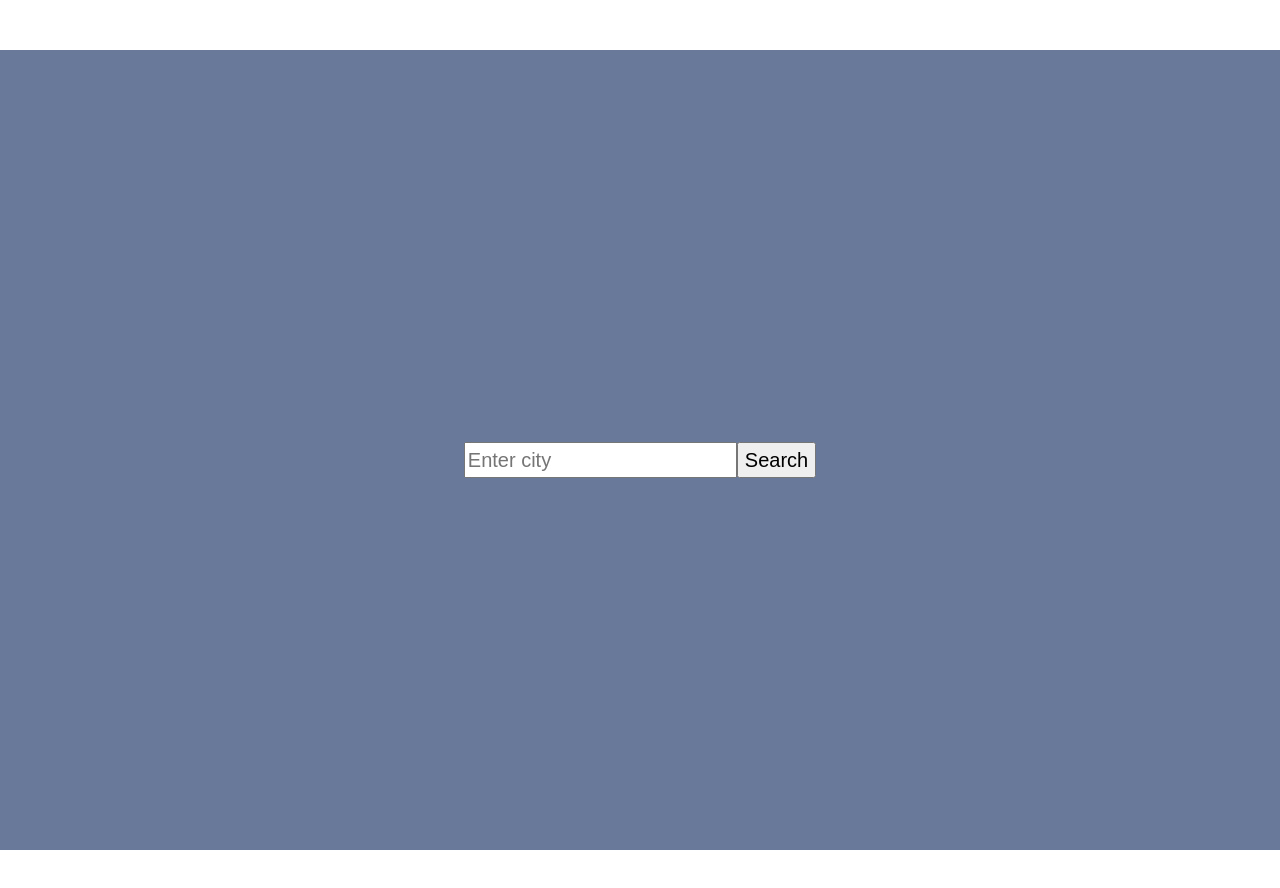
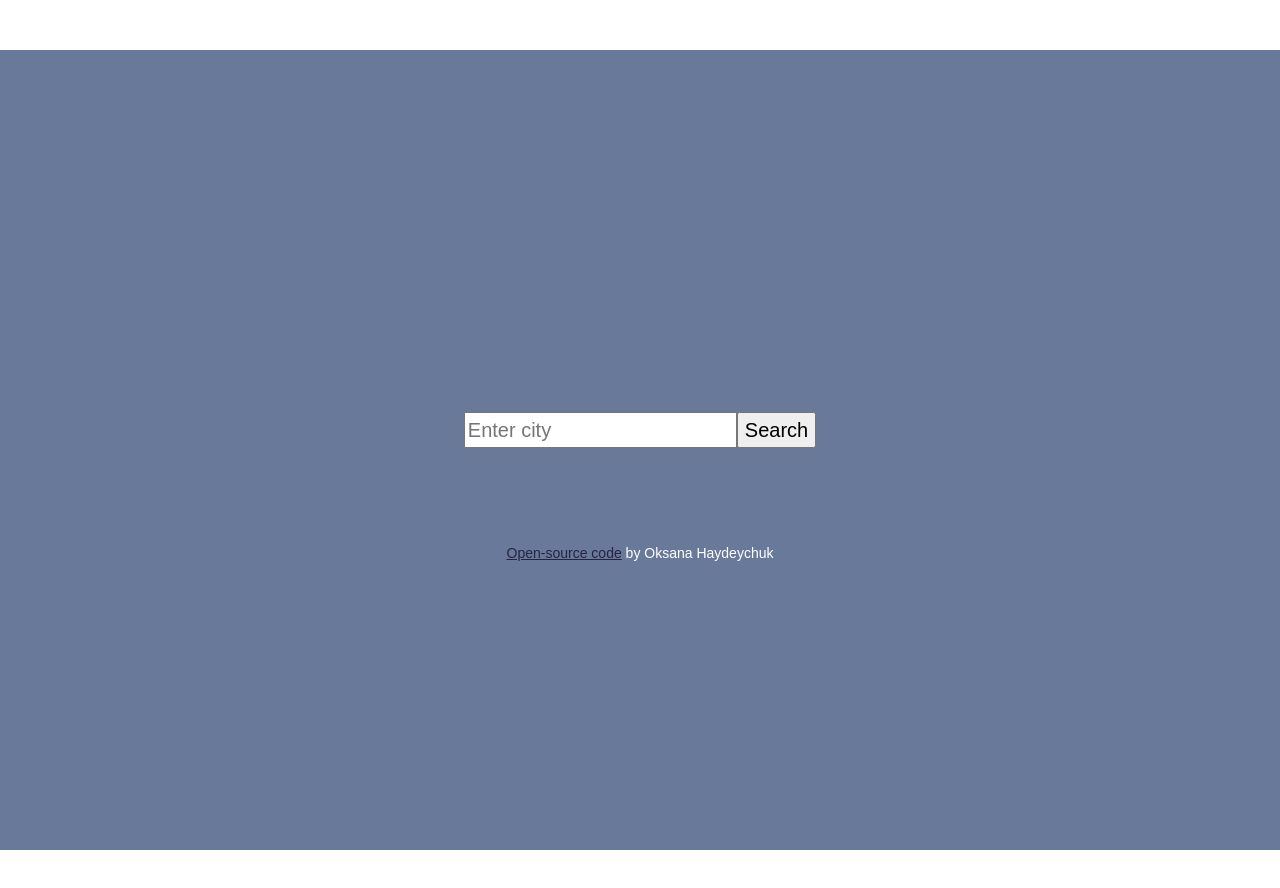
Before and after one commit to Oksana796/weather-react, a React (Create React App) app: page / in a window 1280 px wide. Shown: the top 888 px of the page. Built offline with nearby package versions, Linux system fonts and the light colour scheme.

Commit message:
add github link

```diff
--- a/src/App.js
+++ b/src/App.js
@@ -16,6 +16,18 @@ function App() {
           timeout={3000} //3 secs
         />
         <SearchCity />
+        <br />
+        <footer>
+          <a
+            href="https://github.com/Oksana796/weather-react"
+            target="_blank"
+            rel="noopener noreferrer"
+            className="GitHub-link"
+          >
+            Open-source code
+          </a>{" "}
+          by Oksana Haydeychuk
+        </footer>
       </header>
     </div>
   );
--- a/src/SearchCity.css
+++ b/src/SearchCity.css
@@ -2,13 +2,11 @@
   font-family: sans-serif;
   text-align: center;
   margin-top: 50px;
-
 }
 form {
   margin: 30px 0;
   padding: 30px;
   font-size: 20px;
-
 }
 h4 {
   font-size: 30px;
@@ -16,5 +14,10 @@ h4 {
 ul {
   display: inline-block;
   text-align: left;
-
 }
+footer {
+  font-size: 14px;
+}
+a {
+  color: rgb(39, 36, 66);
+}
```
